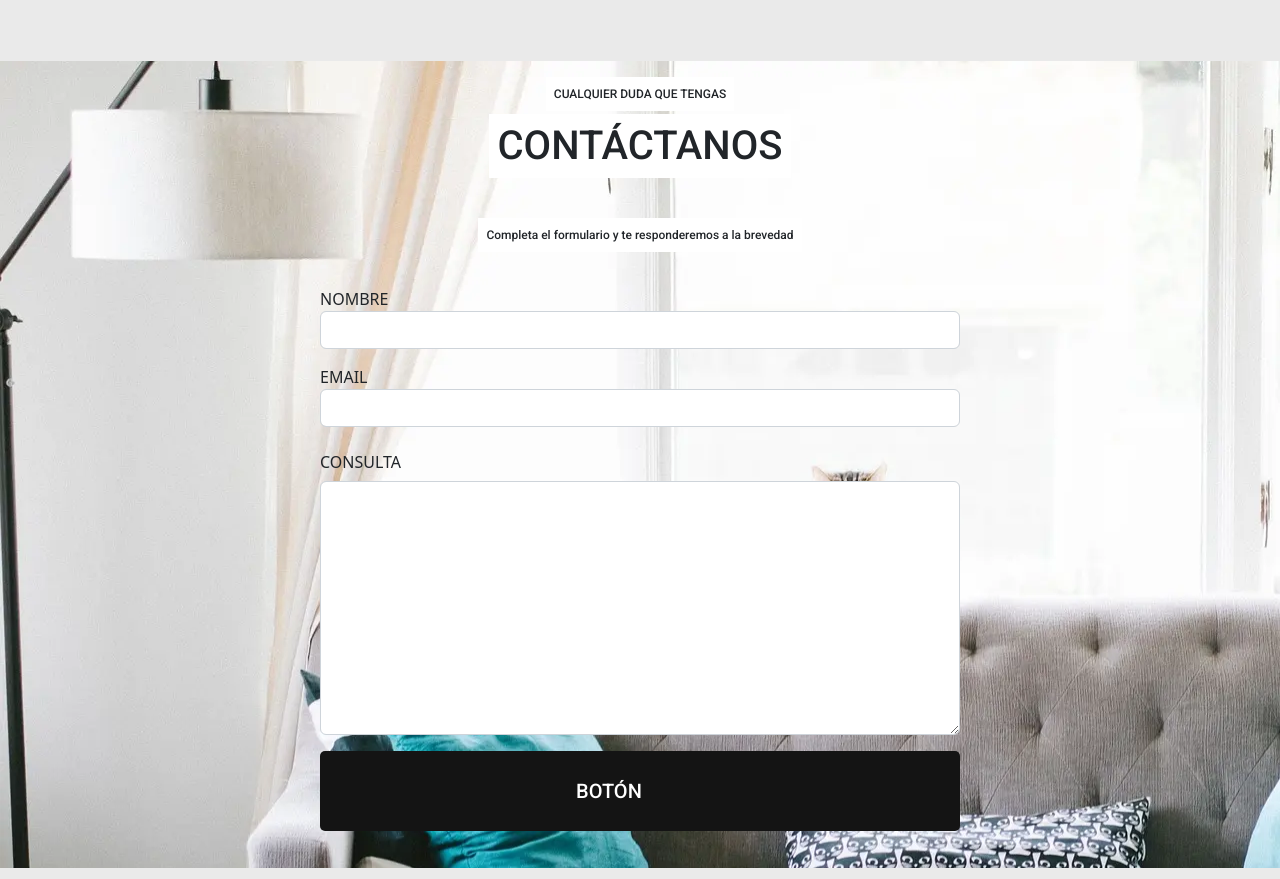
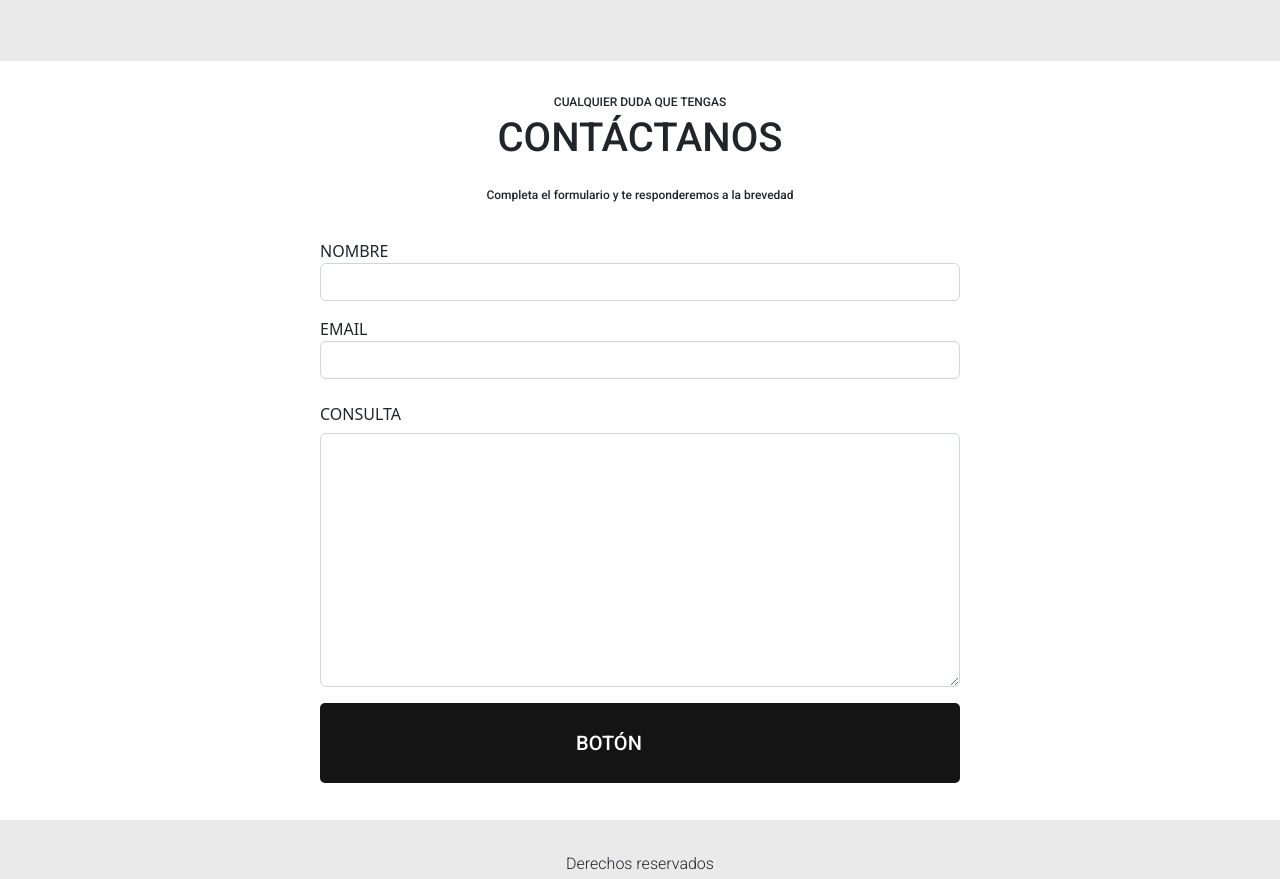
Before and after one commit to AgustinEzequielDiaz/PreEntrega3Diaz, a website: page index.html in a window 1280 px wide. Shown: the part 886-1765 px from the top of the page. Drawn offline with nearby package versions, Linux system fonts and the light colour scheme.

Commit message:
ultimos cambios en sass

```diff
--- a/index.html
+++ b/index.html
@@ -121,7 +121,7 @@
 
     <!-- Section del formulario -->
     <section id="formulario-grilla">
-        <div id="padre-formulario">
+        <div id="padre-formulario" class="formulario-index">
             <p>CUALQUIER DUDA QUE TENGAS</p>
             <h1>CONTÁCTANOS</h1>
             <p>Completa el formulario y te responderemos a la brevedad</p>
--- a/scss/_contacto.scss
+++ b/scss/_contacto.scss
@@ -2,27 +2,18 @@
 
 /* INICIO FORMULARIO */
 /* estilos formularios */
-#formulario-grilla{
-    margin-top: 0;
-}
 
 #padre-formulario{
     @include flex-column-center-center;
     padding-bottom: 2rem;
-    background-image: url(../img/decoracion11.webp);
 
     h1{
         margin-bottom: 1.5rem;
-        background-color: white;
-        padding: .5rem;
     }
 
     & p{
-        background-color: white;
         font-size: 12px;
-        margin-top: 1rem;
         margin-bottom: .2rem;
-        padding: .5rem;
         font-weight: 500;
     }
 }
--- a/scss/_header.scss
+++ b/scss/_header.scss
@@ -20,8 +20,8 @@
 }
 
 #navbarNavAltMarkup div a:hover{
-    transition: 1s ease all;
     font-size: 1.5rem;
+    transition: .5s ease-in-out all;
 }
 
 /* queries header */
--- a/scss/_index.scss
+++ b/scss/_index.scss
@@ -5,6 +5,10 @@
 
 .imagenCarrousel{
     height: 750px;
+}
+
+.formulario-index{
+    background-image: none;
 }
 
 /* queries section caracteristicas */
```
Also changed, not shown: css/styles.css.
